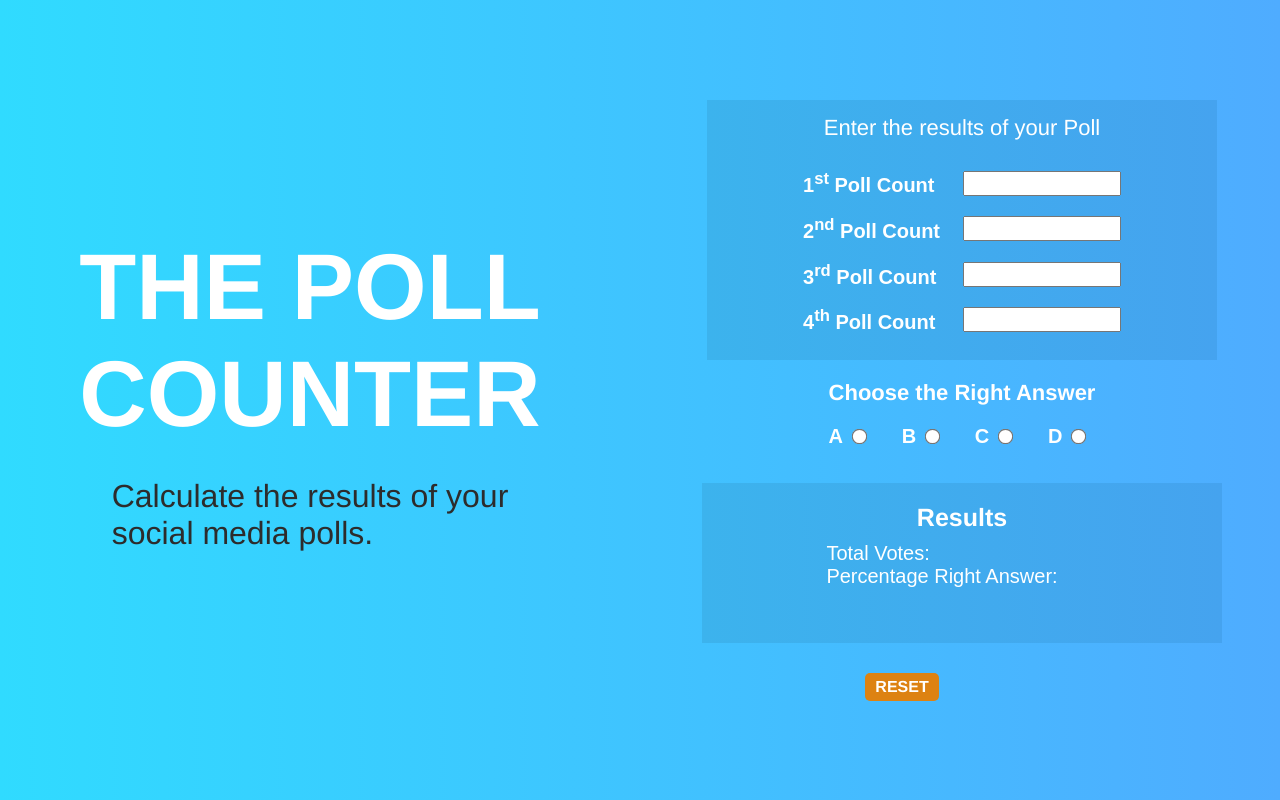
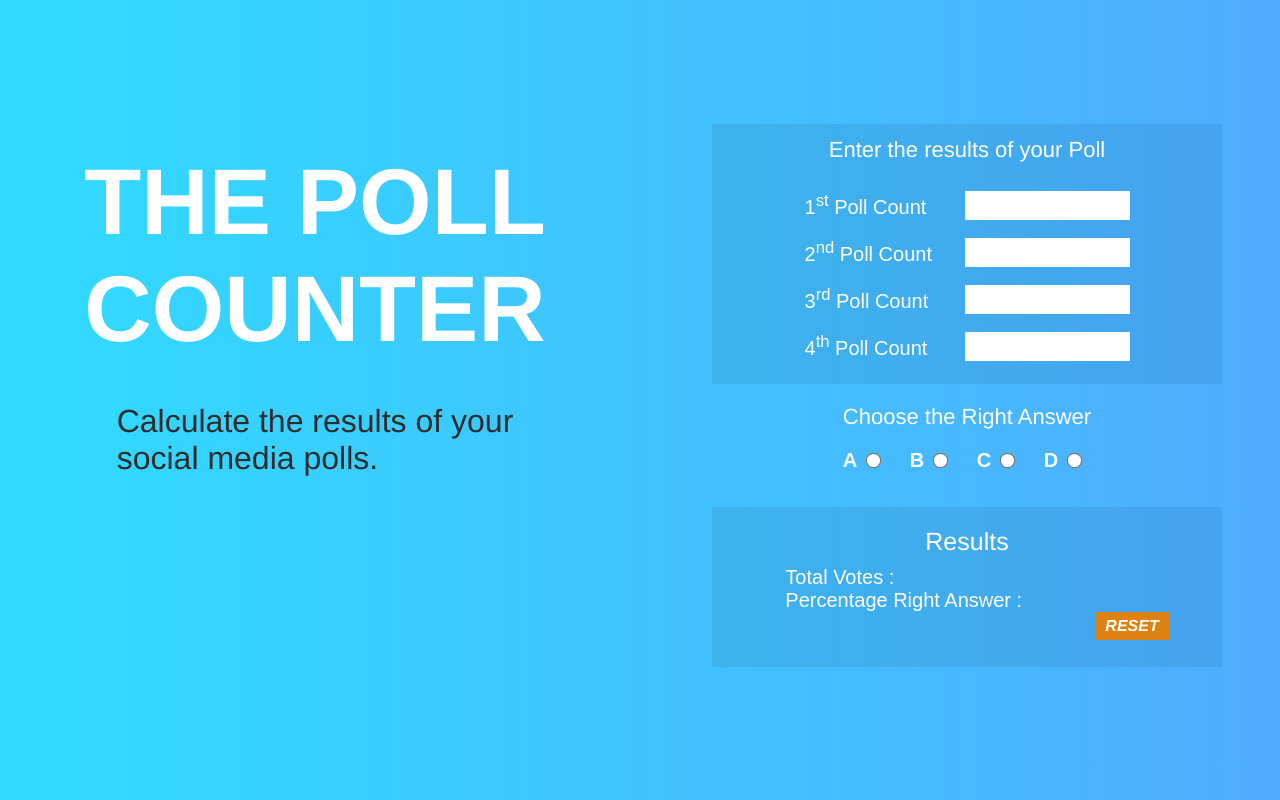
Before and after one commit to NecroticFactor/Poll_Calculator, a React (Vite) app: page / in a window 1280 px wide. Built offline with nearby package versions, Linux system fonts and the light colour scheme.

Commit message:
Version 3
Changed the reset button component and fonts of the others.

```diff
--- a/src/App.css
+++ b/src/App.css
@@ -46,29 +46,22 @@ body {
 
 }
 
-@media (max-width: 768px) {
-  .App__main__left,
-  .App__main__right {
-    max-width: 100%; /* Full width on smaller screens */
-    margin: 0; /* Remove margins on smaller screens */
-  }
+.App__main__left > h1{
+  color: #fff;
+  font-family:helvetica; /* Sets font family */
+  font-size: 70pt;
+  font-display: bold;
+  margin-top: 10px;
+  margin-bottom: 40px;
+
 }
 
-.App__main__left > h1 {
-  color: #fff;
-  font-family: helvetica;
-  font-size: 70pt;
-  font-weight: bold; /* Correct property name for font weight */
-  margin-top: 10px;
-  padding-bottom: 30px;
-}
-
-.App__main__left > h2 {
-  color: rgb(45, 44, 44);
-  font-family: helvetica;
+.App__main__left > h2{
+  color: rgb(45, 44, 44); /* Sets text color to a shade of red */
+  font-family: helvetica; /* Sets font family */
   font-weight: 300;
-  font-size: 32px;
-  margin-top: 0; /* Adjusted from margin-bottom */
+  font-size: 32px; /* Sets font size */
+  margin-bottom: 160px;
   align-self: center;
 }
 
@@ -97,10 +90,12 @@ body {
 
 
 input[type="number"] {
-  width: 158px;
-  height: 25px;
+  width: 165px;
+  height: 29px;
   font-family: helvetica;
   font-size: 20px;
+  border: none;
+  padding-left: 7px;
 }
 
 .input {
@@ -111,15 +106,14 @@ input[type="number"] {
   padding-top: 8px;
 }
 
-.input label {
+.input > label {
   margin-right: 10px; /* Adds space between label and input */
   width: 150px; /* Sets a fixed width for alignment */
   text-align: left; /* Aligns label text to the left */
-  font-weight: 600;
+  font-weight: 400;
 }
 
 #radio-button {
-
   font-size: 15px; /* Sets font size */
   font-weight: 900; /* Makes the text bold */
   color: #9f1717; /* Example text color */
@@ -129,7 +123,7 @@ input[type="number"] {
 }
 
 .select{
-  display: flex;
+  display:flex;
   justify-content: space-between;
   align-items: center;
   margin-top: 14px;
@@ -139,7 +133,7 @@ input[type="number"] {
 #answer-heading {
   text-align: center; /* Centers text horizontally */
   font-family: helvetica; /* Sets font family */
-  font-weight: 600; /* Sets font weight to 600 */
+  font-weight: 400; /* Sets font weight to 600 */
   color: #fff;
   font-size: 22px;
 }
@@ -148,7 +142,7 @@ input[type="radio"] {
   margin: 10px;
   transform: scale(1.2); /* Scales up the radio button slightly */
   transition: transform 0.2s ease; /* Smooth transition effect for scaling */
-  align-items: center;
+  margin-bottom: 10px;
 }
 
 input[type="radio"]:hover {
@@ -179,18 +173,18 @@ label {
   right: 60px; /* Adjust distance from the right */
   padding: 10px 20px; /* Adjust padding as needed */
   background-color: #007bff;
-  width: 520px;
+  width: 510px;
   height: 160px;
   padding-bottom: 45px;
   background: linear-gradient(to right, rgb(60, 179, 237), rgb(69,163,239) );
   margin-left: 130px;
 }
 
-#results {
+.result-box > h3 {
   font-family: helvetica; /* Sets font family */
-  font-weight: 900; /* Makes the text bold */
+  font-weight: 500; /* Makes the text bold */
   font-size: 25px;
-  color: #fff;
+  color: #ffffff;
   padding-top: 10px;
   text-align: center;
 }
@@ -201,23 +195,19 @@ label {
 }
 
 
-
-
-
 #reset {
-
   padding: 5px 10px; /* Adds padding inside the button */
-  cursor: pointer;
   font-family: helvetica;
   font-weight: 600;
   font-size: 16px; /* Sets font size */
+  font-style: italic;
   background-color: #dd8212; /* Sets background color */
   color: #fff; /* Sets text color to white */
   border: none;
-  border-radius: 5px; /* Rounds the corners of the button */
   cursor: pointer; /* Changes cursor to pointer on hover */
-  transition: background-color 0.3s ease; /* Smooth transition effect for background color */
   transition: color 0.3s ease; /* Smooth transition effect for text color */
+  margin-left: 330px;
+
 }
 
 #reset:hover {
--- a/src/App.jsx
+++ b/src/App.jsx
@@ -2,7 +2,6 @@ import "./App.css";
 import Result from "./components/result";
 import Selector from "./components/selector";
 import Input from "./components/vote_input";
-import Reset from "./components/all_clear";
 
 function App() {
   return (
@@ -24,25 +23,8 @@ function App() {
           <Input />
           <Selector />
           <Result />
-          <Reset />
         </div>
       </main>
-      {/* <div className='voter'>
-               <h1 id='main'>THE POLL<br />COUNTER</h1>
-               <h2 id="heading">Calculate the results of your<br /> social media polls.</h2>
-            </div>
-            <div>
-              <Input />
-            </div>
-           <div className='Selector-container'>
-              <Selector/>
-           </div>
-           <div className='Result-container'>
-              <Result/>
-           </div>
-           <div className='Reset-container'>
-              <Reset/>
-           </div> */}
     </div>
   );
 }
--- a/src/components/all_clear.jsx
+++ b/src/components/all_clear.jsx
@@ -1,7 +1,7 @@
-export default function Reset() {
+/*export default function Reset() {
   return (
     <div>
       <button id="reset">RESET</button>
     </div>
   );
-}
+}*/
--- a/src/components/result.jsx
+++ b/src/components/result.jsx
@@ -1,20 +1,23 @@
 export default function Result() {
   return (
     <div className="result-box">
-      <h3 id="results">Results</h3>
+      <h3>Results</h3>
       <div id="Display">
         <div>
           <label id="output" htmlFor="Total-Votes">
-            Total Votes:
+            Total Votes :
           </label>
           <output id="Total-Votes"> </output>
         </div>
 
         <div>
           <label id="output" htmlFor="right">
-            Percentage Right Answer:
+            Percentage Right Answer :
           </label>
           <output id="right"></output>
+        </div>
+        <div>
+          <button id="reset">RESET</button>
         </div>
       </div>
     </div>
```
Also changed, not shown: 1 other file (tests, documents, lock files or other folders).
